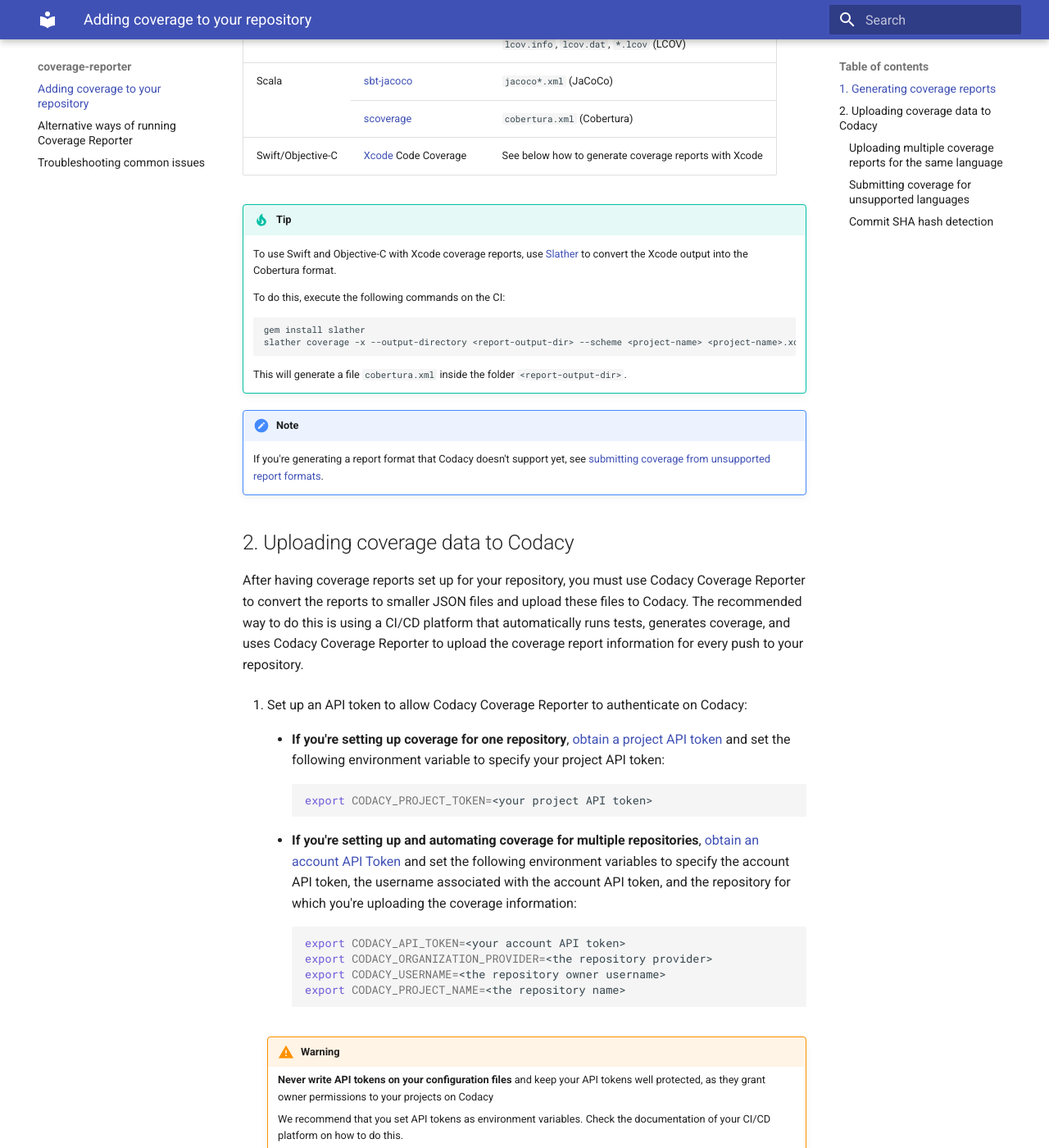
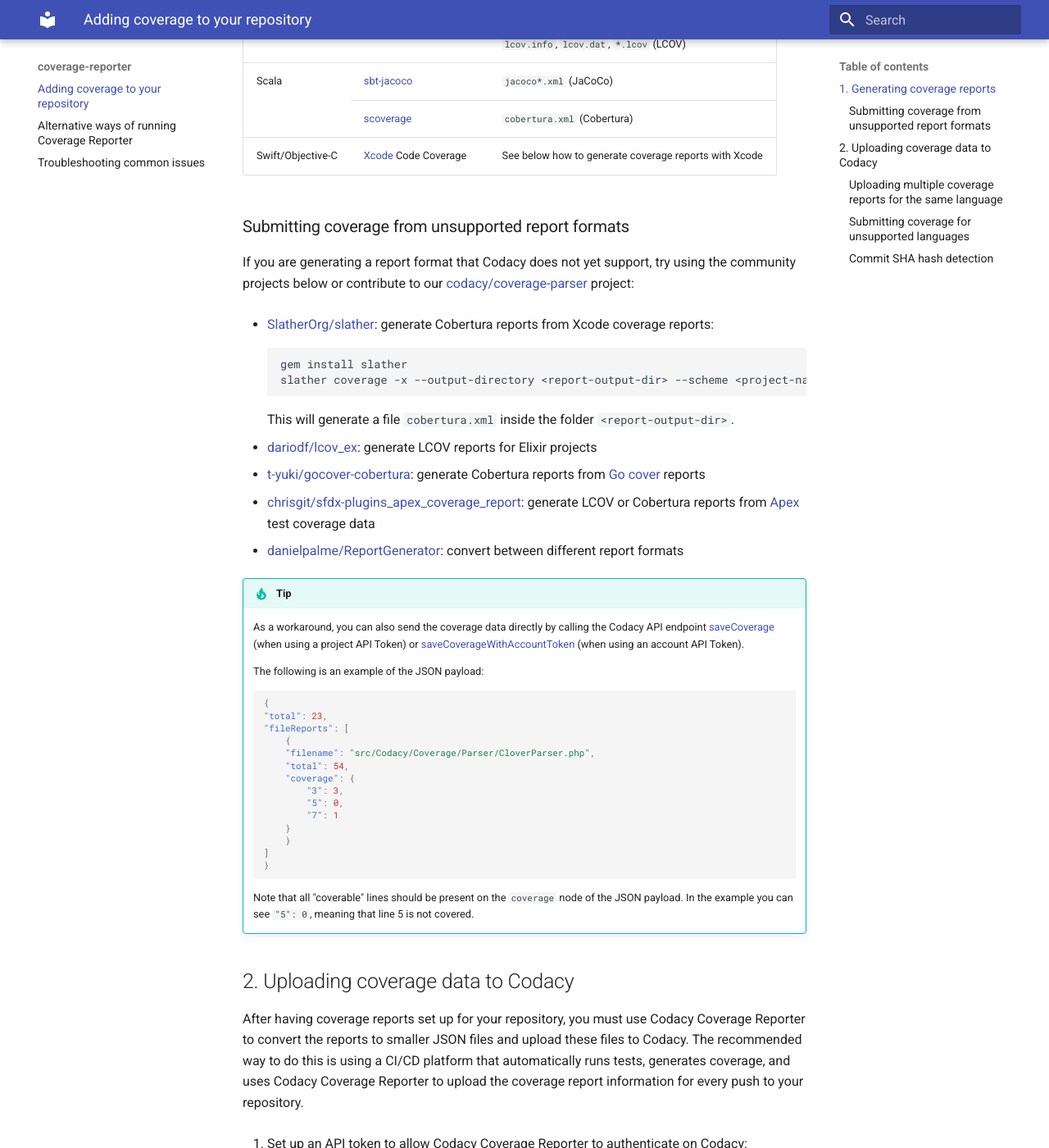
Before and after one commit to codacy/codacy-coverage-reporter, an MkDocs documentation site: the page built from docs/index.md, in a window 1280 px wide and 1400 px high, scrolled down 1266 px. Shown: the whole window at 82% size. Built offline with MkDocs 1.6.1 and Material for MkDocs 9.7.7, drawn with Linux system fonts in a browser that asks for light colours.

Commit message:
clean: Move "unsupported report formats" to main page

````diff
--- a/docs/index.md
+++ b/docs/index.md
@@ -92,11 +92,11 @@
 </tbody>
 </table>
 
-!!! tip
-    To use Swift and Objective-C with Xcode coverage reports, use [Slather](https://github.com/SlatherOrg/slather) to convert the Xcode output into the Cobertura format.
-    {: id="swift-objectivec-support"}
+### Submitting coverage from unsupported report formats
 
-    To do this, execute the following commands on the CI:
+If you are generating a report format that Codacy does not yet support, try using the community projects below or contribute to our [codacy/coverage-parser](https://github.com/codacy/coverage-parser) project:
+
+-   [SlatherOrg/slather](https://github.com/SlatherOrg/slather): generate Cobertura reports from Xcode coverage reports:
 
     ```bash
     gem install slather
@@ -105,8 +105,35 @@
 
     This will generate a file `cobertura.xml` inside the folder `<report-output-dir>`.
 
-!!! note
-    If you're generating a report format that Codacy doesn't support yet, see [submitting coverage from unsupported report formats](troubleshooting-common-issues.md#unsupported-report-formats).
+-   [dariodf/lcov_ex](https://github.com/dariodf/lcov_ex): generate LCOV reports for Elixir projects
+-   [t-yuki/gocover-cobertura](https://github.com/t-yuki/gocover-cobertura): generate Cobertura reports from [Go cover](https://golang.org/pkg/cmd/cover/) reports
+-   [chrisgit/sfdx-plugins_apex_coverage_report](https://github.com/chrisgit/sfdx-plugins_apex_coverage_report): generate LCOV or Cobertura reports from [Apex](https://help.salesforce.com/articleView?id=sf.code_apex_dev_guide_tools.htm&type=5) test coverage data
+-   [danielpalme/ReportGenerator](https://github.com/danielpalme/ReportGenerator): convert between different report formats
+
+!!! tip
+    As a workaround, you can also send the coverage data directly by calling the Codacy API endpoint [saveCoverage](https://api.codacy.com/swagger#savecoverage) (when using a project API Token)
+    or [saveCoverageWithAccountToken](https://api.codacy.com/swagger#savecoveragewithaccounttoken) (when using an account API Token).
+
+    The following is an example of the JSON payload:
+
+    ```json
+    {
+    "total": 23,
+    "fileReports": [
+        {
+        "filename": "src/Codacy/Coverage/Parser/CloverParser.php",
+        "total": 54,
+        "coverage": {
+            "3": 3,
+            "5": 0,
+            "7": 1
+        }
+        }
+    ]
+    }
+    ```
+
+    Note that all "coverable" lines should be present on the `coverage` node of the JSON payload. In the example you can see `"5": 0`, meaning that line 5 is not covered.
 
 ## 2. Uploading coverage data to Codacy {: id="uploading-coverage"}
 
````
Also changed, not shown: docs/troubleshooting-common-issues.md (+0 -33 lines).
